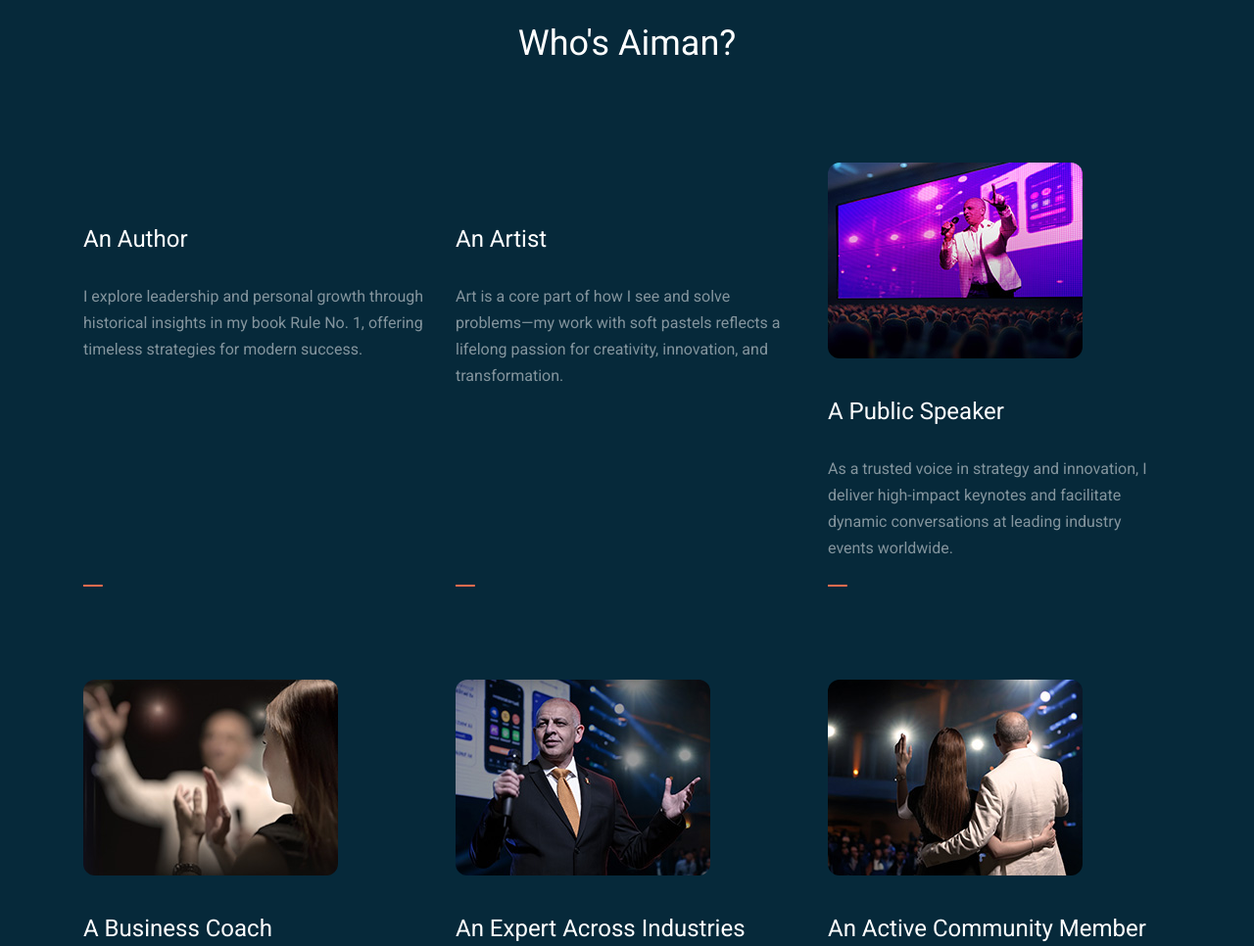
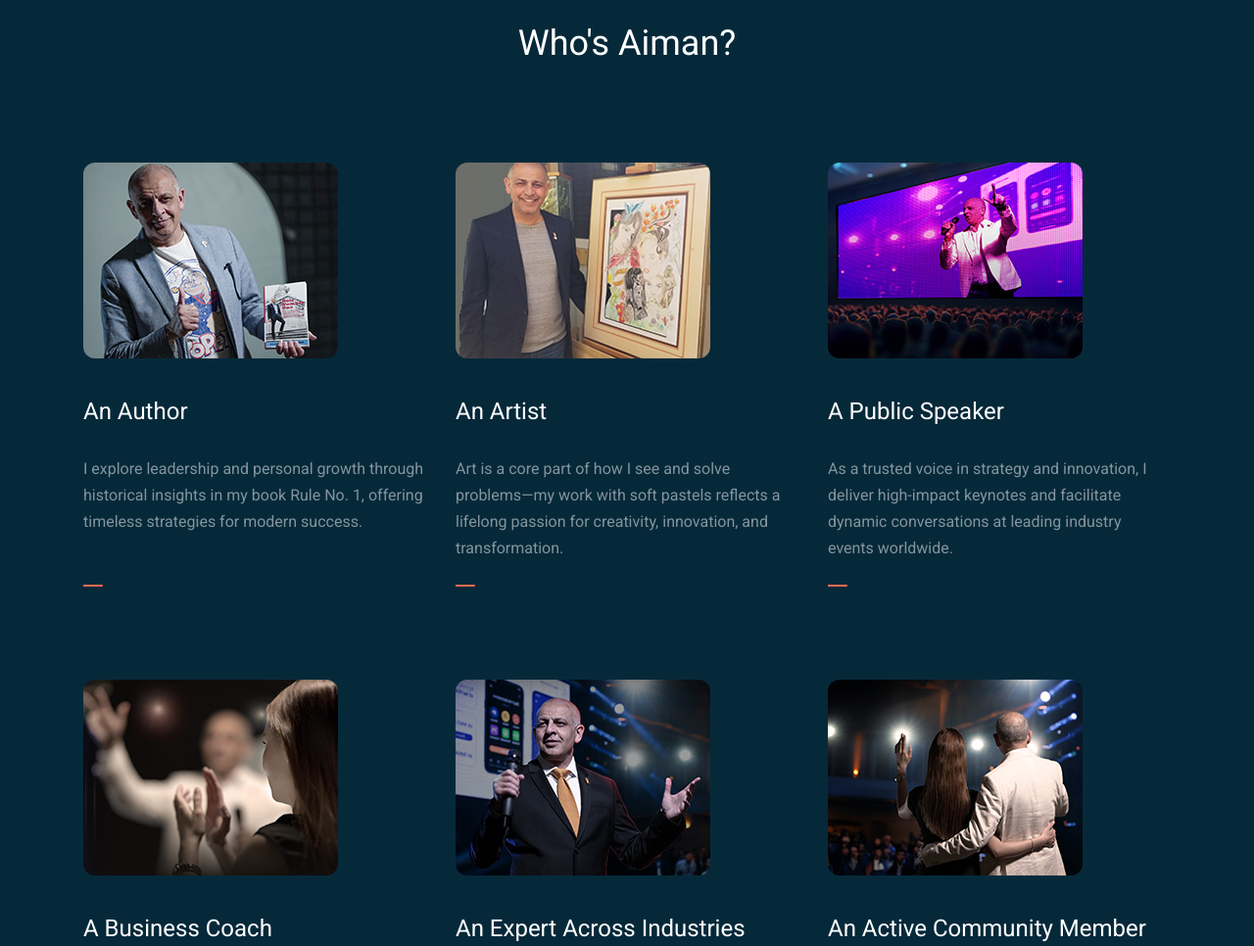
Before and after one commit to anirbanmashiur/Aimanlifebeta2, a plain HTML site: page index.html in a window 1280 px wide. Shown: the part 2398-3364 px from the top of the page at 98% size. Drawn offline with Linux system fonts and the light colour scheme; the site is published under a folder, as on GitHub Pages, so addresses that start at the root find nothing.

Commit message:
Update index.html

```diff
--- a/index.html
+++ b/index.html
@@ -186,7 +186,7 @@
                                 <div class="ts-item-content">
                                     <div class="ts-item-header">
                                         <figure class="icon">
-                                            <img src="/assets/img/An Auther.png" alt="">
+                                            <img src="assets/img/An Auther.png" alt="">
                                         </figure>
                                         <!--end icon-->
                                     </div>
@@ -215,7 +215,7 @@
                                 <div class="ts-item-content">
                                     <div class="ts-item-header">
                                         <figure class="icon">
-                                            <img src="/assets/img/ae_head_banner_3.png" alt="">
+                                            <img src="assets/img/ae_head_banner_3.png" alt="">
                                         </figure>
                                         <!--end icon-->
                                     </div>
```
